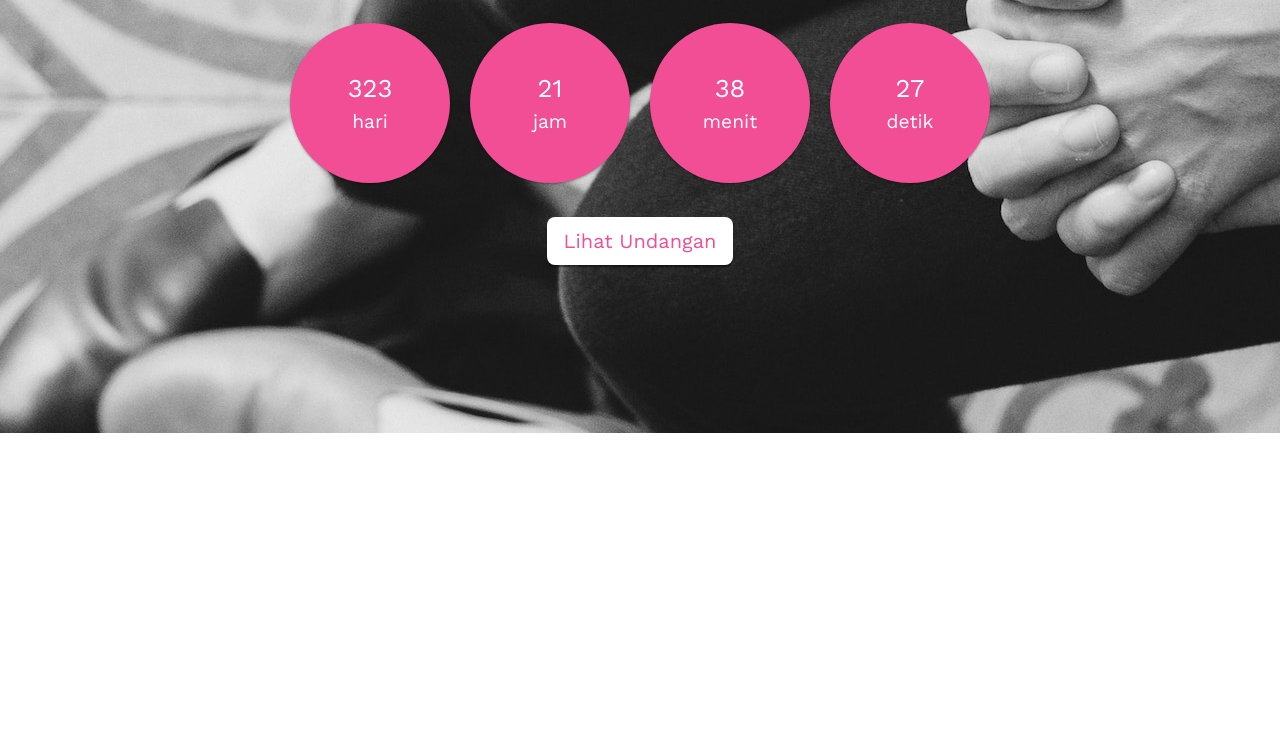
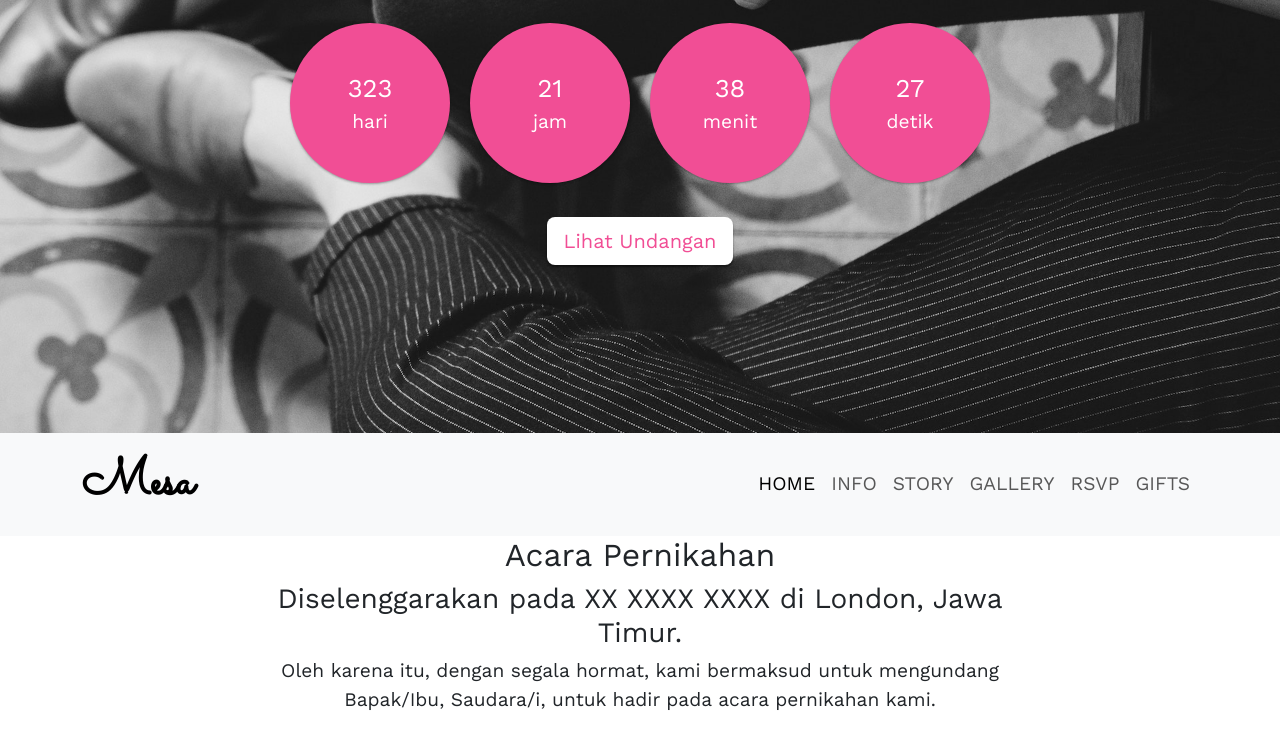
Before and after one commit to wahyuakbarwibowo/undangan-nikahan-unpas, a plain HTML site: page index.html in a window 1280 px wide. Shown: the part 367-1098 px from the top of the page. Before the commit the page ends 800 px from the top, so only its background shows below. Drawn offline with nearby package versions, Linux system fonts and the light colour scheme.

Commit message:
add navbar

```diff
--- a/index.html
+++ b/index.html
@@ -4,7 +4,7 @@
 <head>
   <meta charset="utf-8">
   <meta name="viewport" content="width=device-width, initial-scale=1">
-  <title>Wahyu & </title>
+  <title>Messi & Sana</title>
   <link href="https://cdn.jsdelivr.net/npm/bootstrap@5.3.0/dist/css/bootstrap.min.css" rel="stylesheet"
     integrity="sha384-9ndCyUaIbzAi2FUVXJi0CjmCapSmO7SnpJef0486qhLnuZ2cdeRhO02iuK6FUUVM" crossorigin="anonymous">
   <link rel="preconnect" href="https://fonts.googleapis.com">
@@ -27,13 +27,54 @@
     class="hero w-100 h-100 p-3 mx-auto text-center d-flex justify-content-center align-items-center text-white">
     <main>
       <h4>Kepada Bapak/Ibu/Saudara/i, </h4>
-      <h1>Wahyu & </h1>
+      <h1>Messi & Sana</h1>
       <p>Akan melangsungkan resepsi pernikahan dalam:</p>
 
       <div class="simply-countdown"></div>
 
       <a href="#undangan" class="btn btn-lg mt-4">Lihat Undangan</a>
     </main>
+  </section>
+
+  <nav class="navbar navbar-expand-md bg-body-tertiary sticky-top mynavbar">
+    <div class="container">
+      <a class="navbar-brand" href="#">Mesa</a>
+      <button class="navbar-toggler border-0" type="button" data-bs-toggle="offcanvas" data-bs-target="#offcanvasNavbar"
+        aria-controls="offcanvasNavbar" aria-label="Toggle navigation">
+        <span class="navbar-toggler-icon"></span>
+      </button>
+      <div class="offcanvas offcanvas-end" tabindex="-1" id="offcanvasNavbar" aria-labelledby="offcanvasNavbarLabel">
+        <div class="offcanvas-header">
+          <h5 class="offcanvas-title" id="offcanvasNavbarLabel">Mesa</h5>
+          <button type="button" class="btn-close" data-bs-dismiss="offcanvas" aria-label="Close"></button>
+        </div>
+        <div class="offcanvas-body">
+          <div class="navbar-nav ms-auto">
+            <a class="nav-link active" href="#home">Home</a>
+            <a class="nav-link" href="#info">Info</a>
+            <a class="nav-link" href="#story">Story</a>
+            <a class="nav-link" href="#galery">Gallery</a>
+            <a class="nav-link" href="#rsvp">RSVP</a>
+            <a class="nav-link" href="#gifts">Gifts</a>
+          </div>
+        </div>
+      </div>
+    </div>
+  </nav>
+
+  <section id="home" class="home">
+    <div class="container">
+      <div class="row justify-content-center">
+        <div class="col-md-8 text-center">
+          <h2>Acara Pernikahan</h2>
+          <h3>Diselenggarakan pada XX XXXX XXXX di London, Jawa Timur.</h3>
+          <p>
+            Oleh karena itu, dengan segala hormat, kami bermaksud untuk mengundang Bapak/Ibu,
+            Saudara/i, untuk hadir pada acara pernikahan kami.
+          </p>
+        </div>
+      </div>
+    </div>
   </section>
 
   <script src="https://cdn.jsdelivr.net/npm/bootstrap@5.3.0/dist/js/bootstrap.bundle.min.js"
--- a/style.css
+++ b/style.css
@@ -18,6 +18,8 @@ body {
   width: 100%;
   height: 100%;
   background-image: url(img/sample-bg-prewed.jpg);
+  background-size: cover;
+  background-position: center;
   z-index: -1;
   filter: grayscale();
 }
@@ -55,6 +57,24 @@ body {
   color: white;
 }
 
+.mynavbar {
+
+}
+
+.mynavbar .navbar-brand, .mynavbar .offcanvas-title {
+  font-family: 'Sacramento', cursive;
+  font-size: 3.2rem;
+  font-weight: bold;
+}
+
+.mynavbar .nav-link {
+  text-transform: uppercase;
+}
+
+.home {
+
+}
+
 /* Media Query */
 /* Laptop */
 @media(max-width: 992px) {
@@ -76,6 +96,11 @@ body {
     padding: 60px;
     margin: 5px;
   }
+
+  .mynavbar .nav-link {
+    font-size: 2rem;
+    text-align: center;
+  }
 }
 /* Mobile Phone */
 @media(max-width: 576px) {
```
